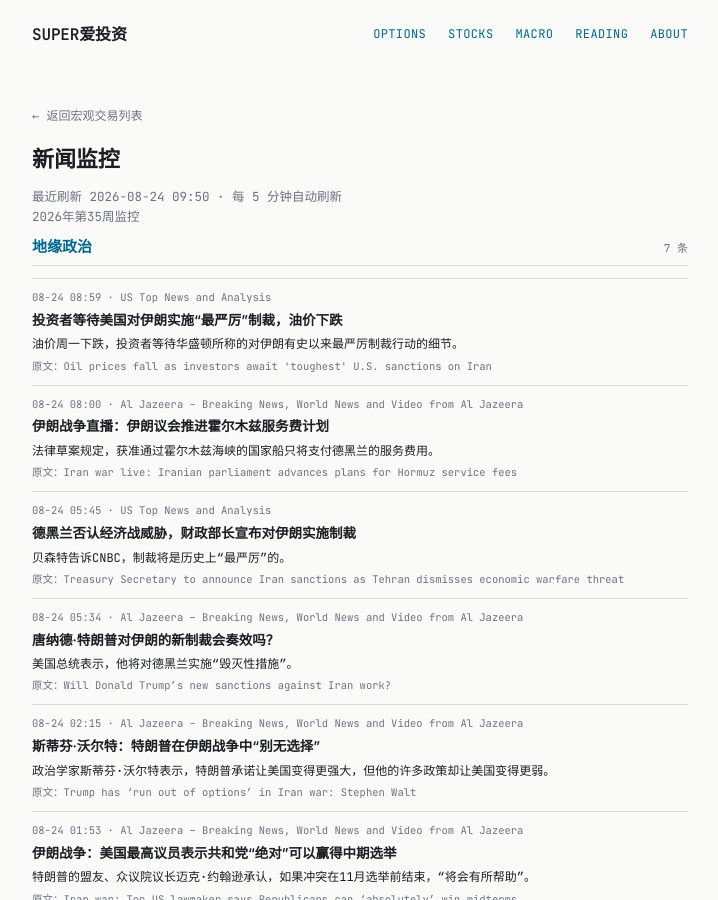
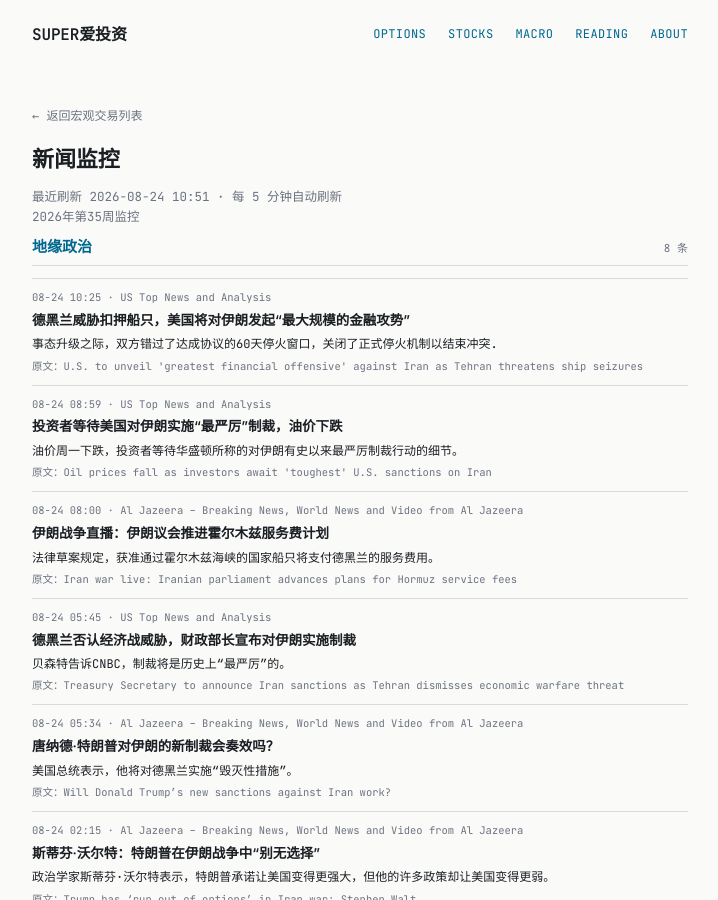
Before and after one commit to tang3super/tang3super.github.io, a Jekyll site: the page built from macro-trade/news-digest.md, in a window 1280 px wide and 900 px high. Shown: the whole window, without its empty margins (280-998 px from the left). Built offline with Jekyll 4.4.1, drawn with Linux system fonts in a browser that asks for light colours.

Commit message:
sync news-digest article

```diff
--- a/macro-trade/news-digest.md
+++ b/macro-trade/news-digest.md
@@ -5,11 +5,18 @@ title: 新闻监控
 date: '2026-08-24'
 summary: 2026年第35周监控
 week_label: 2026年第35周监控
-last_updated: 2026-08-24 09:50
+last_updated: 2026-08-24 10:51
 refresh_note: 每 5 分钟自动刷新
 topics:
 - name: 地缘政治
   items:
+  - title: U.S. to unveil 'greatest financial offensive' against Iran as Tehran threatens ship seizures
+    summary: The escalation came as both sides have missed a 60-day ceasefire window to reach a deal, closing off the formal truce mechanism to end the s…
+    link: https://www.cnbc.com/2026/08/24/us-iran-war-trump-hormuz-bessent-economic-sanctions-.html
+    source: US Top News and Analysis
+    time: 08-24 10:25
+    title_zh: 德黑兰威胁扣押船只，美国将对伊朗发起“最大规模的金融攻势”
+    summary_zh: 事态升级之际，双方错过了达成协议的60天停火窗口，关闭了正式停火机制以结束冲突.
   - title: Oil prices fall as investors await 'toughest' U.S. sanctions on Iran
     summary: Oil prices fell Monday as investors awaited details of what Washington has billed as its toughest-ever sanctions campaign against Iran.
     link: https://www.cnbc.com/2026/08/24/oil-price-today-wti-brent-us-sanctions-iran.html
```
